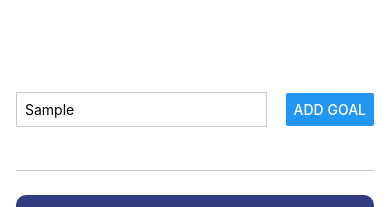
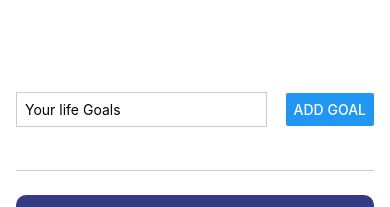
Before and after one commit to jsidd06/Goal-React-native-app, a React Native app: screen / in a window 390 px wide. Both pictures are taken after typing "Sample" into the empty fields and a click on the button "ADD GOAL". Shown: the top 207 px of the page. Built offline with nearby package versions, Linux system fonts and the light colour scheme.

Commit message:
passing the input data with using different components

```diff
--- a/App.js
+++ b/App.js
@@ -1,20 +1,16 @@
 import {
   StyleSheet,
-  Text,
   View,
-  TextInput,
-  Button,
   FlatList,
 } from "react-native";
 import { useState } from "react";
+import DataItem from "./Components/DataItem";
+import DataInput from "./Components/DataInput";
 
 export default function App() {
-  const [userText, setUserText] = useState("");
   const [currentText, setCurrentText] = useState([]);
-  const addTextUser = (enterData) => {
-    setUserText(enterData);
-  };
-  const handleAddClick = () => {
+
+  const handleAddClick = (userText) => {
     setCurrentText((addNewData) => [
       ...addNewData,
       { text: userText, id: Math.random().toString() },
@@ -22,23 +18,12 @@ export default function App() {
   };
   return (
     <View style={styles.appContainer}>
-      <View style={styles.inputObject}>
-        <TextInput
-          style={styles.textInputStyle}
-          placeholder="Your life Goals"
-          onChangeText={addTextUser}
-        />
-        <Button title="Add Goal" onPress={handleAddClick} />
-      </View>
+      <DataInput addAllGoal={handleAddClick} />
       <View style={styles.goalContainer}>
         <FlatList
           data={currentText}
           renderItem={(goalData) => {
-            return (
-              <View style={styles.goalStyleText}>
-                <Text style={styles.goalDataText}>{goalData.item.text}</Text>
-              </View>
-            );
+            return <DataItem data={goalData.item.text} />;
           }}
           keyExtractor={(item, index) => item.id}
           alwaysBounceVertical={false}
@@ -54,34 +39,8 @@ const styles = StyleSheet.create({
     padding: 50,
     paddingHorizontal: 16,
   },
-  inputObject: {
-    flex: 1,
-    flexDirection: "row",
-    justifyContent: "space-between",
-    alignItems: "center",
-    marginBottom: 24,
-    borderBottomWidth: 1,
-    borderBottomColor: "#cccccc",
-  },
-  textInputStyle: {
-    borderWidth: 1,
-    borderColor: "#cccccc",
-    padding: 8,
-    width: "70%",
-    marginRight: 8,
-  },
   goalContainer: {
     flex: 5,
   },
-  goalStyleText: {
-    backgroundColor: "#333C83",
-    padding: 10,
-    borderRadius: 10,
-    marginBottom: 8,
-  },
-  goalDataText: {
-    color: "#ffffff",
-    fontSize: 20,
-    fontWeight: "bold",
-  },
+
 });
--- /dev/null
+++ b/Components/DataInput.js
@@ -0,0 +1,47 @@
+import { useState } from "react";
+import { StyleSheet, TextInput,View,Button} from "react-native";
+
+
+function DataItem(props) {
+const [userText, setUserText] = useState("");
+
+    const addTextUser = (enterData) => {
+      setUserText(enterData);
+    };
+
+    const clickAddGoalHandler = () => {
+        props.addAllGoal(userText);
+        setUserText("");
+    }
+  return (
+    <View style={styles.inputObject}>
+      <TextInput
+        style={styles.textInputStyle}
+        placeholder="Your life Goals"
+        onChangeText={addTextUser}
+        value={userText}
+      />
+      <Button title="Add Goal" onPress={clickAddGoalHandler} />
+    </View>
+  );
+}
+export default DataItem;
+
+const styles = StyleSheet.create({
+  inputObject: {
+    flex: 1,
+    flexDirection: "row",
+    justifyContent: "space-between",
+    alignItems: "center",
+    marginBottom: 24,
+    borderBottomWidth: 1,
+    borderBottomColor: "#cccccc",
+  },
+  textInputStyle: {
+    borderWidth: 1,
+    borderColor: "#cccccc",
+    padding: 8,
+    width: "70%",
+    marginRight: 8,
+  },
+});
--- /dev/null
+++ b/Components/DataItem.js
@@ -0,0 +1,25 @@
+import { StyleSheet, Text, View } from "react-native";
+
+function DataItem(props) {
+  return (
+    <View style={styles.goalStyleText}>
+      <Text style={styles.goalDataText}>{props.data}</Text>
+    </View>
+  );
+}
+
+export default DataItem;
+
+const styles = StyleSheet.create({
+  goalStyleText: {
+    backgroundColor: "#333C83",
+    padding: 10,
+    borderRadius: 10,
+    marginBottom: 8,
+  },
+  goalDataText: {
+    color: "#ffffff",
+    fontSize: 20,
+    fontWeight: "bold",
+  },
+});
```
